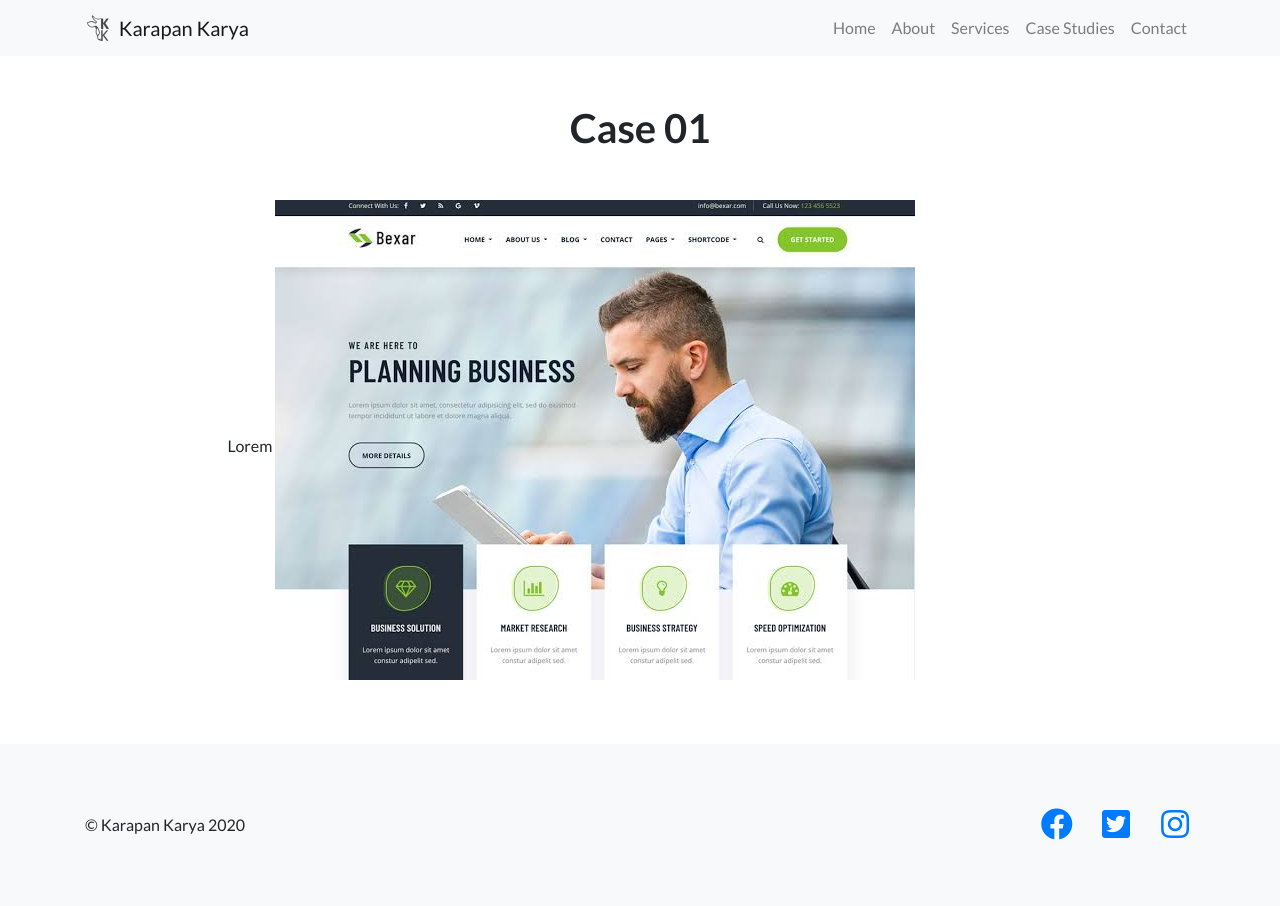
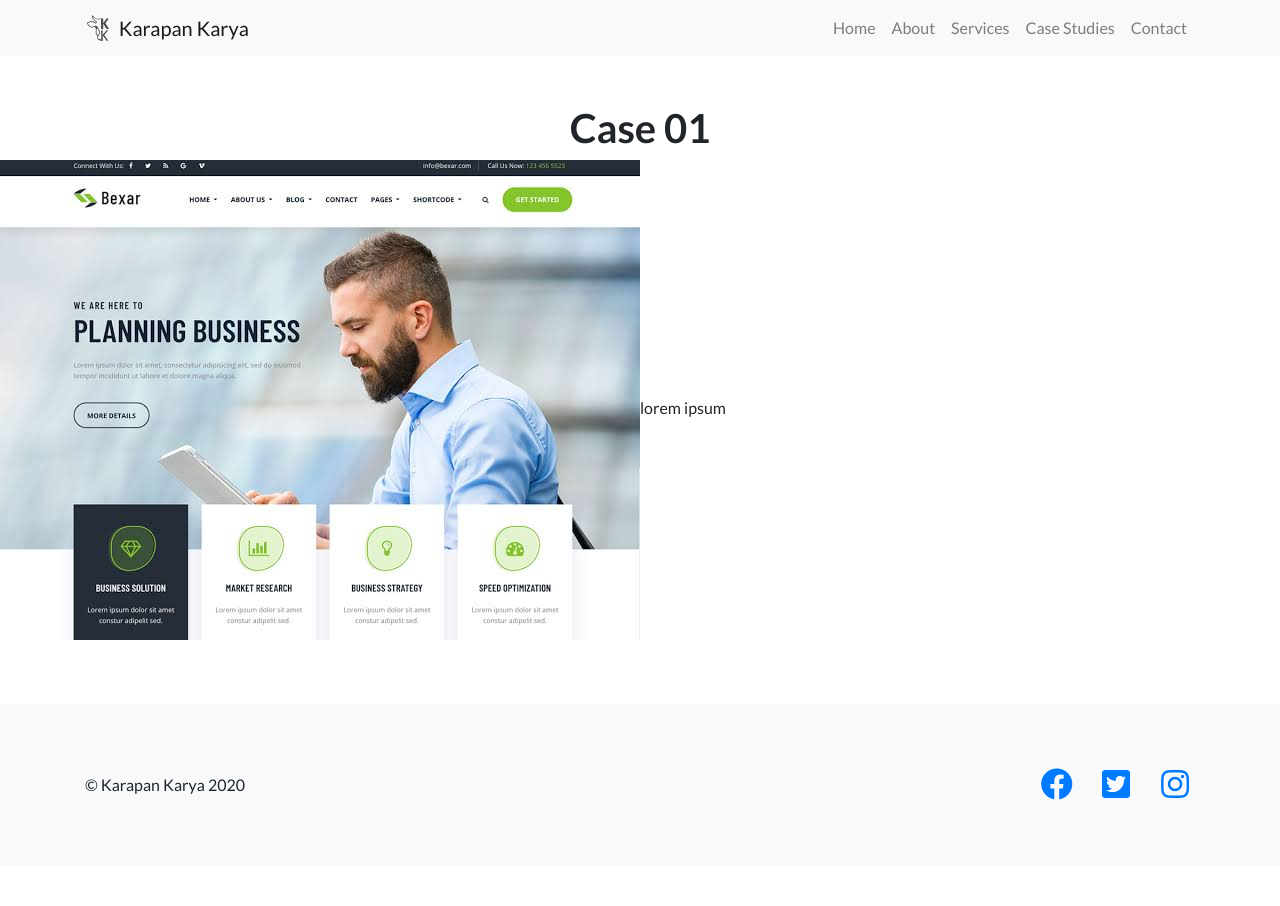
Before and after one commit to Afaisw/profcom, a Jekyll site: the page built from case-study/case-01.html, in a window 1280 px wide. Built offline with Jekyll 4.4.1, drawn with Linux system fonts in a browser that asks for light colours.

Commit message:
fix plis fix

```diff
--- a/_layouts/case-study.html
+++ b/_layouts/case-study.html
@@ -7,17 +7,15 @@ layout: default
     <h1 class="post-title">{{ page.title | escape }}</h1>
   </header>
 
-  <div class="post-content">
-      <p class="text-center container my-5">{{ page.excerpt }}</p>
-      <div class="container">
-        <div class="row">
-          <div class="col-xl-9 mx-auto">
-            Lorem
-            <img class="img-fluid mb-3" src="../img/case-1.jpg">
-          </div>
-        </div>
-      </div>
-    {{ content }}
-  </div>
+  <div class="container-fluid p-0">
+		<div class="row no-gutters">
+		<div class="col-lg-6 order-lg-1">
+      <img class="img-fluid mb-3" src="../{{ page.image }}">
+		</div>
+		<div class="col-lg-6 order-lg-1 my-auto showcase-text">
+			{{ content }}
+		</div>
+		</div>
+	</div>
 
 </article>
--- a/case-study/case-01.html
+++ b/case-study/case-01.html
@@ -3,3 +3,5 @@ title: Case 01
 layout: case-study
 image: img/case-1.jpg
 ---
+
+lorem ipsum
```
